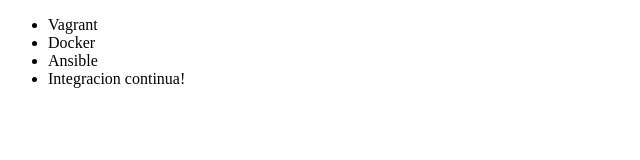
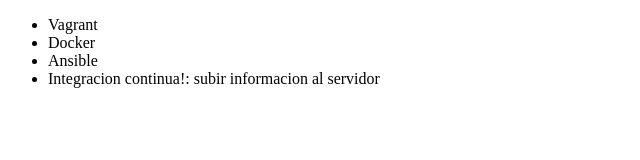
Before and after one commit to saulcc93/alura_git, a plain HTML site: page index.html in a window 1280 px wide. Shown: the whole page, without its empty margins (0-640 px from the left). Drawn offline with Linux system fonts and the light colour scheme.

Commit message:
actualizacion de tema integracion continua

```diff
--- a/index.html
+++ b/index.html
@@ -10,7 +10,7 @@
             <li>Vagrant</li>
             <li>Docker</li>
             <li>Ansible</li>
-            <li>Integracion continua!</li>
+            <li>Integracion continua!: subir informacion al servidor</li>
         </ul>
     </body>
 
```
